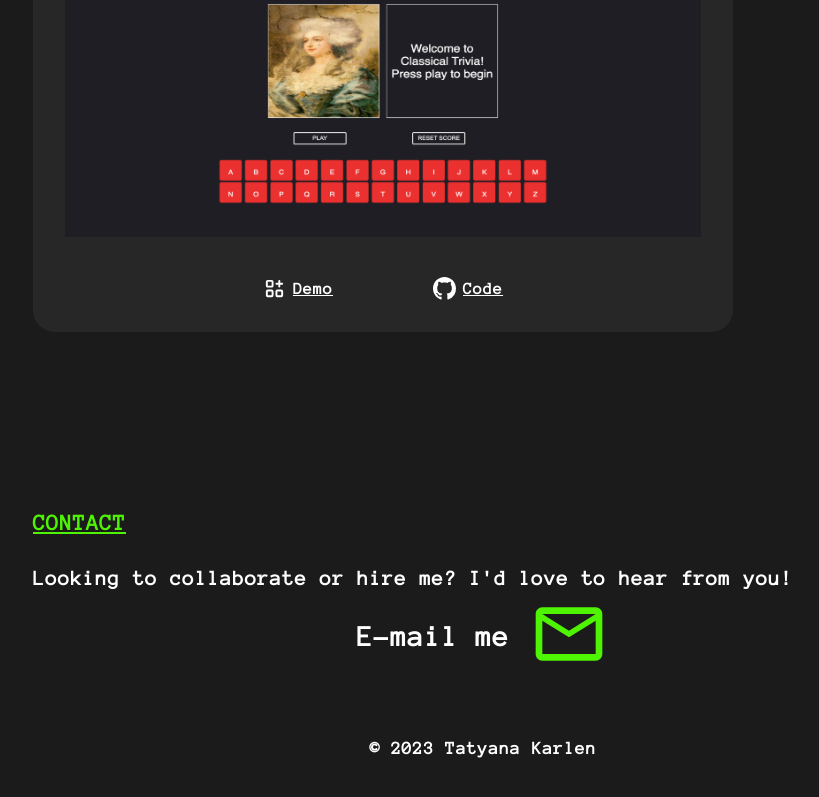
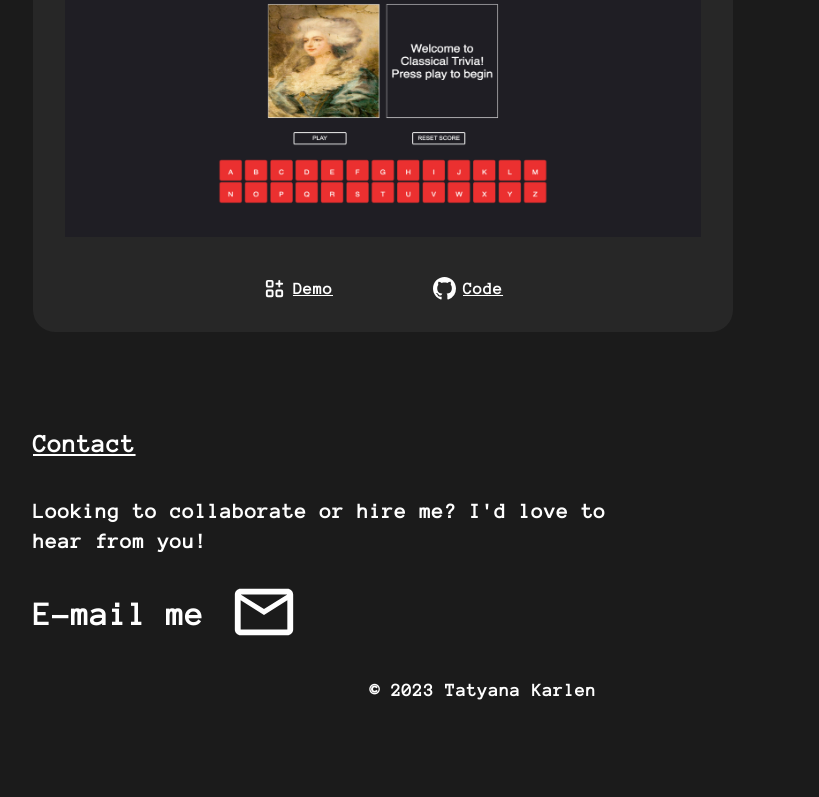
Before and after one commit to tatyanakarlen/PortfolioWebsite, a React (Create React App) app: page / in a window 1280 px wide. Shown: the part 5638-6435 px from the top of the page, without its empty margins (7-826 px from the left). After the commit the page ends 6407 px from the top, so only its background shows below. Built offline with nearby package versions, Linux system fonts and the light colour scheme; a web font is replaced by a local one.

Commit message:
fixed contact section

```diff
--- a/src/components/Contact/Contact.css
+++ b/src/components/Contact/Contact.css
@@ -1,18 +1,20 @@
 .contact {
-  padding-bottom: 3rem;
   margin-top: 10rem;
+}
+.contact p {
+  margin-top: 4rem;
+  max-width: 600px;
 }
 
 .email {
-  font-size: 2.5rem;
-  gap: 2rem;
+  font-size: 2.2rem;
+  gap: 2.5rem;
   display: flex;
-  justify-content: center;
+  margin-top: 2rem;
   align-items: center;
-
 }
 
 .contact svg {
-  font-size: 8rem;
-  color: var(--color-green);
+  font-size: 7rem;
+  color: white;
 }
--- a/src/components/Contact/Contact.jsx
+++ b/src/components/Contact/Contact.jsx
@@ -1,26 +1,27 @@
 import React from 'react';
 import { MdOutlineMailOutline } from 'react-icons/md';
 import './Contact.css';
-
 const Contact = () => {
   return (
-    <div class="contact" id="contact">
-      <h1 class="section-heading">Contact</h1>
-      <p>Looking to collaborate or hire me? I'd love to hear from you!</p>
-      <div class="email">
-        <h3>E-mail me</h3>
+    <div className="section-container contact" id="contact">
+      {' '}
+      <h2 className="h2-heading">Contact</h2>{' '}
+      <p>Looking to collaborate or hire me? I'd love to hear from you!</p>{' '}
+      <div className="email">
+        {' '}
+        <h2>E-mail me</h2>{' '}
         <a
-          class="social-links"
+          className="social-links"
           href="mailto:tatyanakarlen@gmail.com"
           target="_blank"
           aria-label="Mail"
           rel="noopener noreferrer"
         >
-          <MdOutlineMailOutline />
-        </a>
-      </div>
+          {' '}
+          <MdOutlineMailOutline />{' '}
+        </a>{' '}
+      </div>{' '}
     </div>
   );
 };
-
 export default Contact;
```
